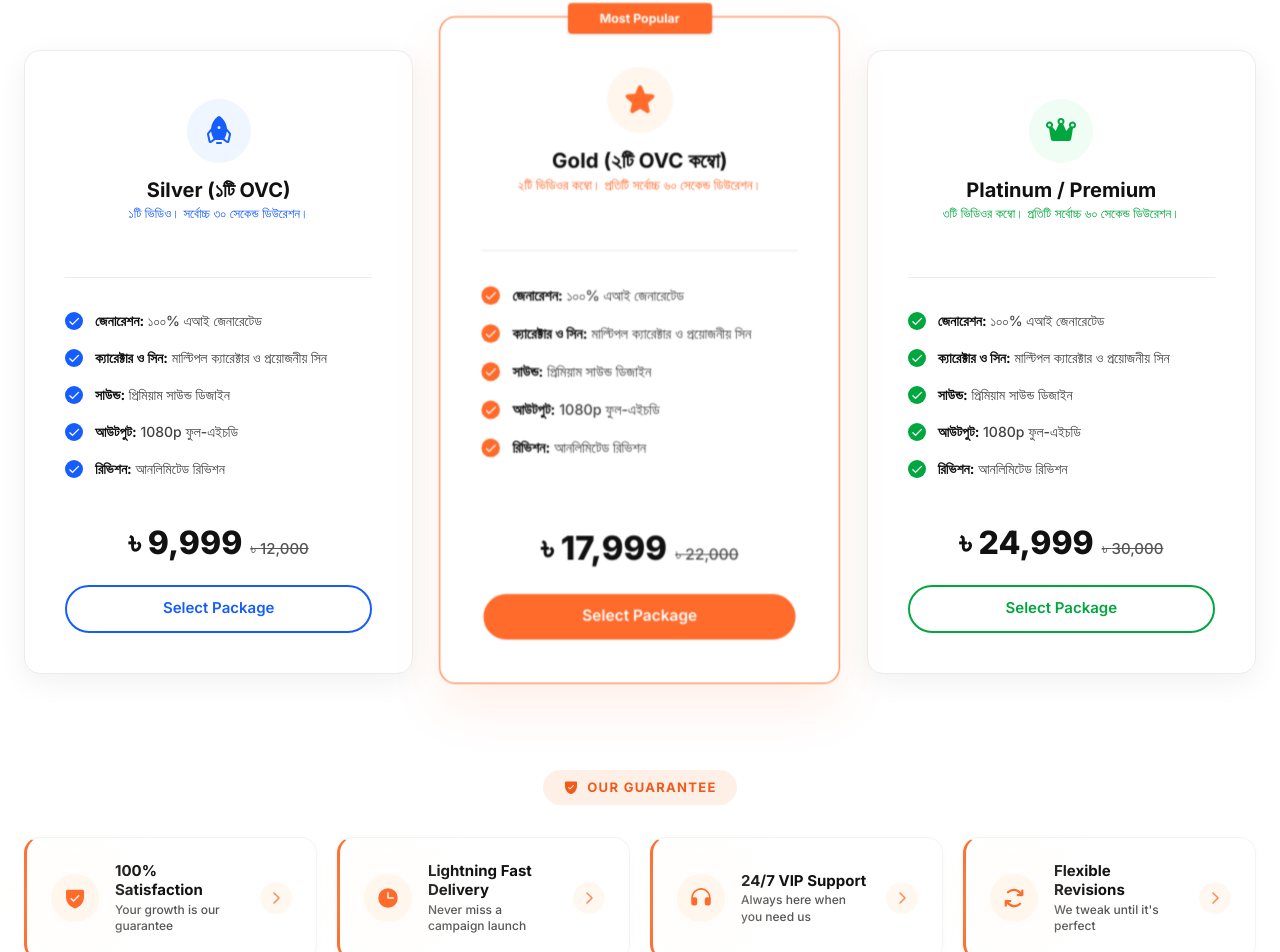
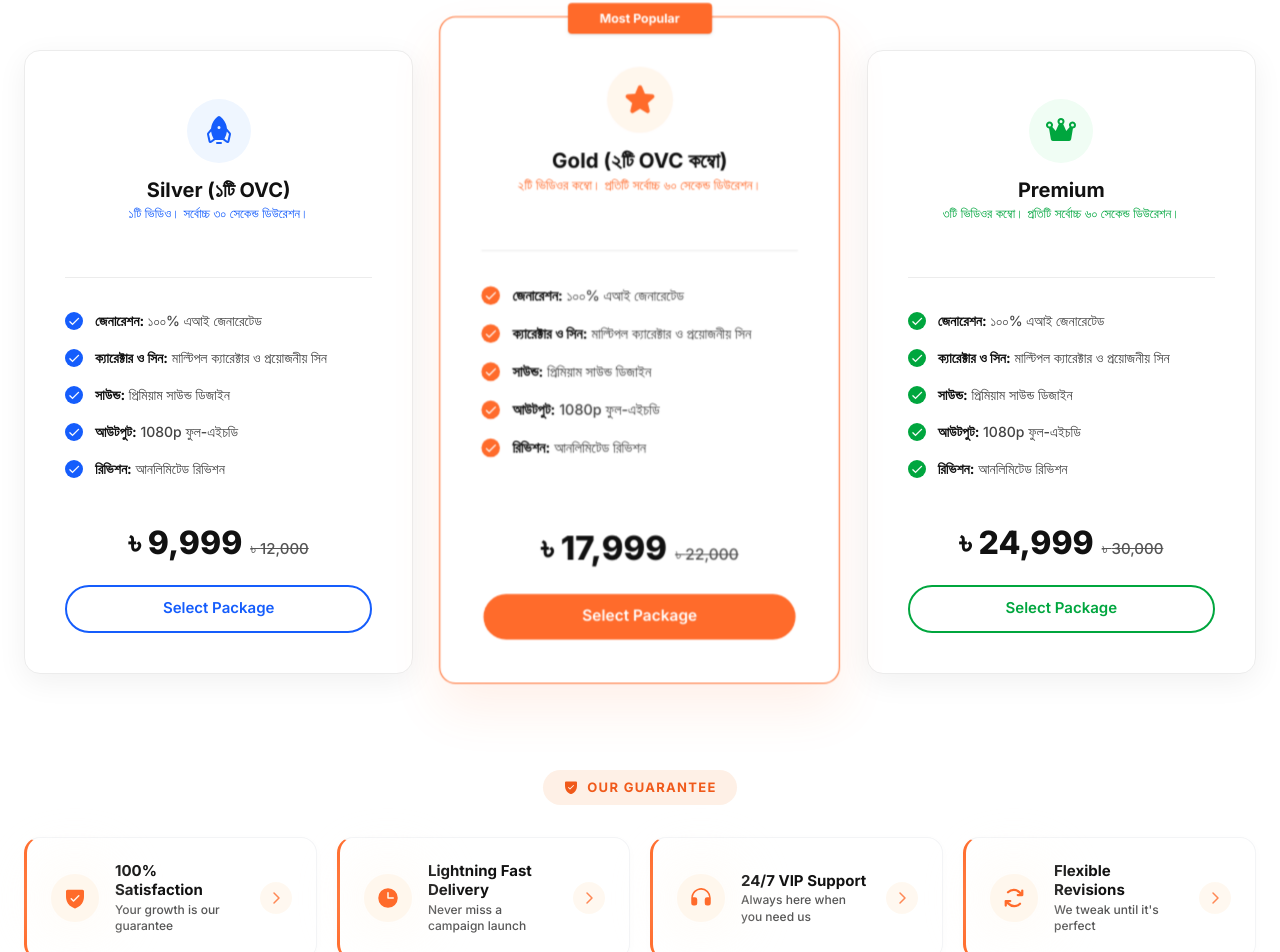
Before and after one commit to goshalontu25-cpu/citygfx-landing-page, a Next.js app: page / in a window 1280 px wide. Shown: the part 5733-6685 px from the top of the page. Built offline with nearby package versions, Linux system fonts and the light colour scheme.

Commit message:
Rename Platinum / Premium package to Premium

```diff
--- a/components/pricing.tsx
+++ b/components/pricing.tsx
@@ -73,7 +73,7 @@ export const ovcPackages = [
   },
   {
     id: "platinum",
-    title: "Platinum / Premium",
+    title: "Premium",
     videos: "৩টি ভিডিওর কম্বো। প্রতিটি সর্বোচ্চ ৬০ সেকেন্ড ডিউরেশন।",
     icon: Crown,
     iconBg: "bg-green-50",
@@ -145,7 +145,7 @@ export const talkingAdPackages = [
   },
   {
     id: "platinum",
-    title: "Platinum / Premium",
+    title: "Premium",
     videos: "৩টি ভিডিওর কম্বো। ডিউরেশন সর্বোচ্চ ৩০ সেকেন্ড।",
     icon: Crown,
     iconBg: "bg-green-50",
```
